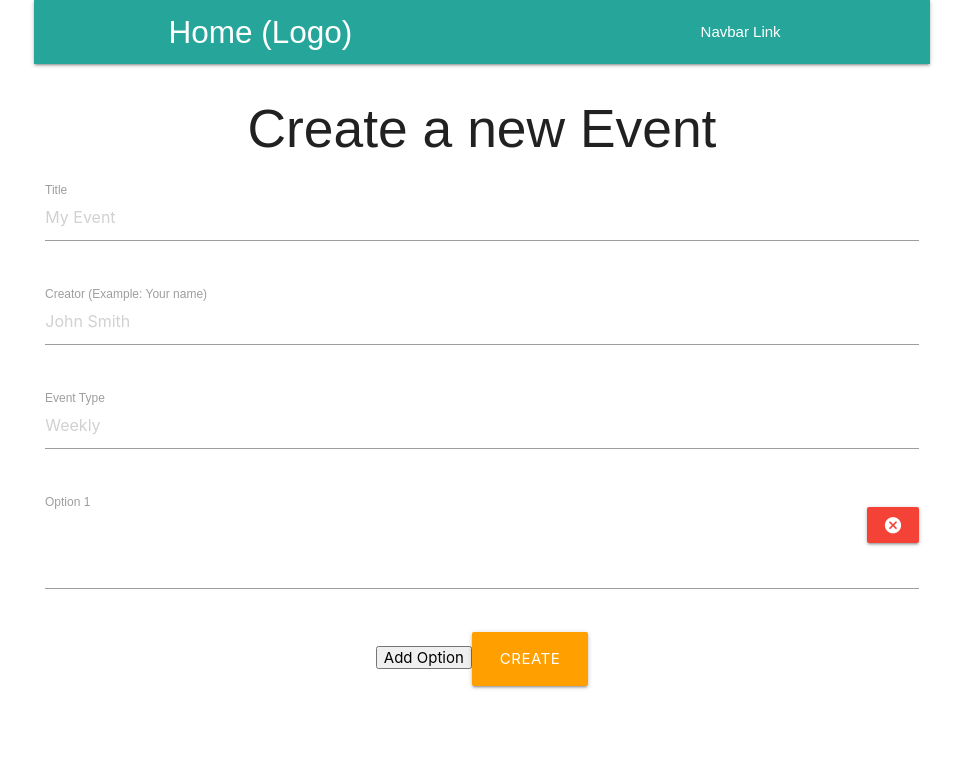
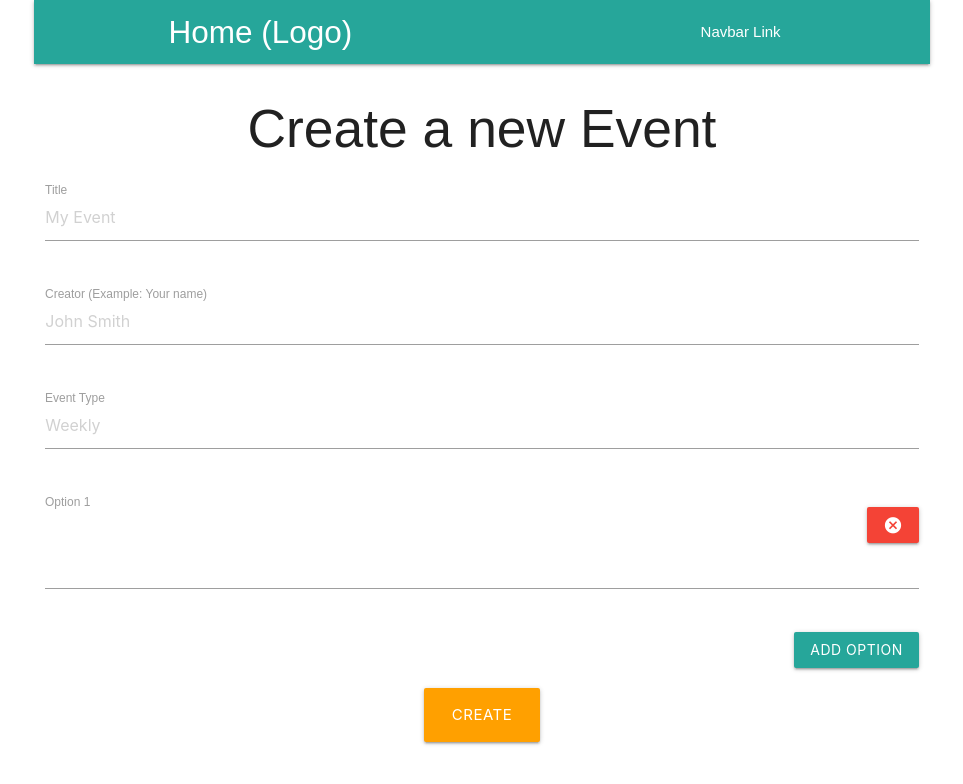
Before and after one commit to shimoal/are-you-free, a React (Create React App) app in the folder client/: page /events/new in a window 1280 px wide. Shown: the top 784 px of the page, without its empty margins (158-1121 px from the left). Built offline with nearby package versions, Linux system fonts and the light colour scheme.

Commit message:
Style add option button

```diff
--- a/client/src/components/events/EventForm.tsx
+++ b/client/src/components/events/EventForm.tsx
@@ -127,9 +127,19 @@ class EventForm extends Component<{} & RouteComponentProps> {
 							);
 						})}
 
-					<button onClick={(event) => this.addOption(event)}>Add Option</button>
+					<div className="row right">
+						<div className="col s12 right">
+						<button className="btn" onClick={(event) => this.addOption(event)}>
+							Add Option
+						</button>
+						</div>
+					</div>
 
-					<SubmitButton value="Create" />
+					<div className="row">
+						<div className="col s12">
+							<SubmitButton value="Create" />
+						</div>
+					</div>
 
 				</form>
 			</div>
```
